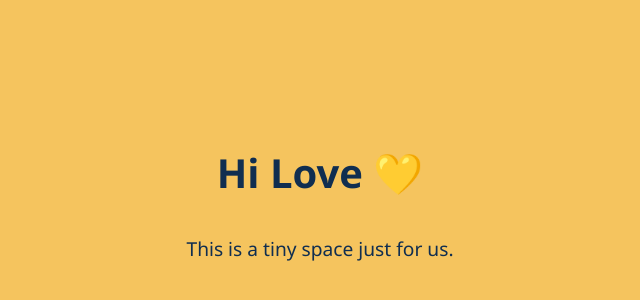
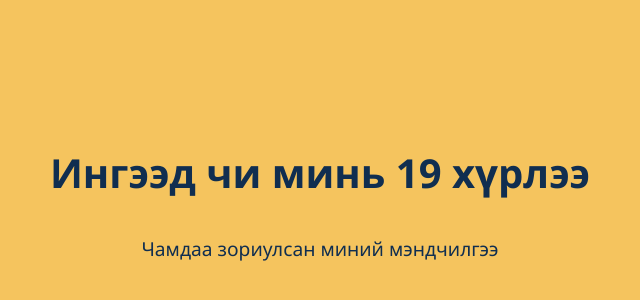
Before and after one commit to Munkorgil/hairtai, a plain HTML site: page index.html in a window 1280 px wide. Shown: the part 232-532 px from the top of the page, without its empty margins (352-992 px from the left). Drawn offline with nearby package versions, Linux system fonts and the light colour scheme.

Commit message:
Update index.html

```diff
--- a/index.html
+++ b/index.html
@@ -66,8 +66,8 @@
   <div class="swiper">
     <div class="swiper-wrapper">
       <div class="swiper-slide slide1">
-        <h1>Hi Love 💛</h1>
-        <p>This is a tiny space just for us.</p>
+        <h1>Ингээд чи минь 19 хүрлээ</h1>
+        <p>Чамдаа зориулсан миний мэндчилгээ</p>
       </div>
       <div class="swiper-slide slide2">
         <h1>🌅 Memory Lane</h1>
```
